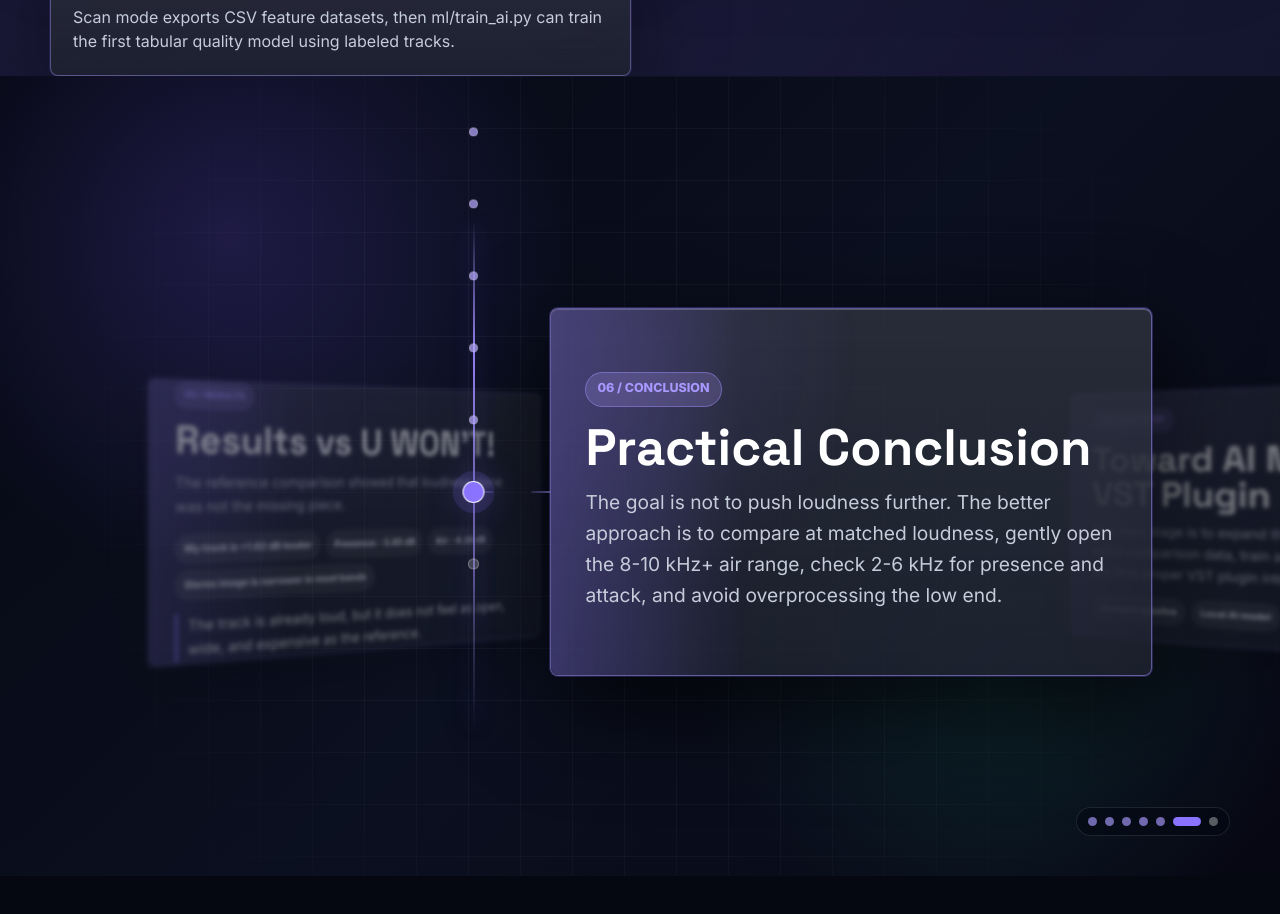
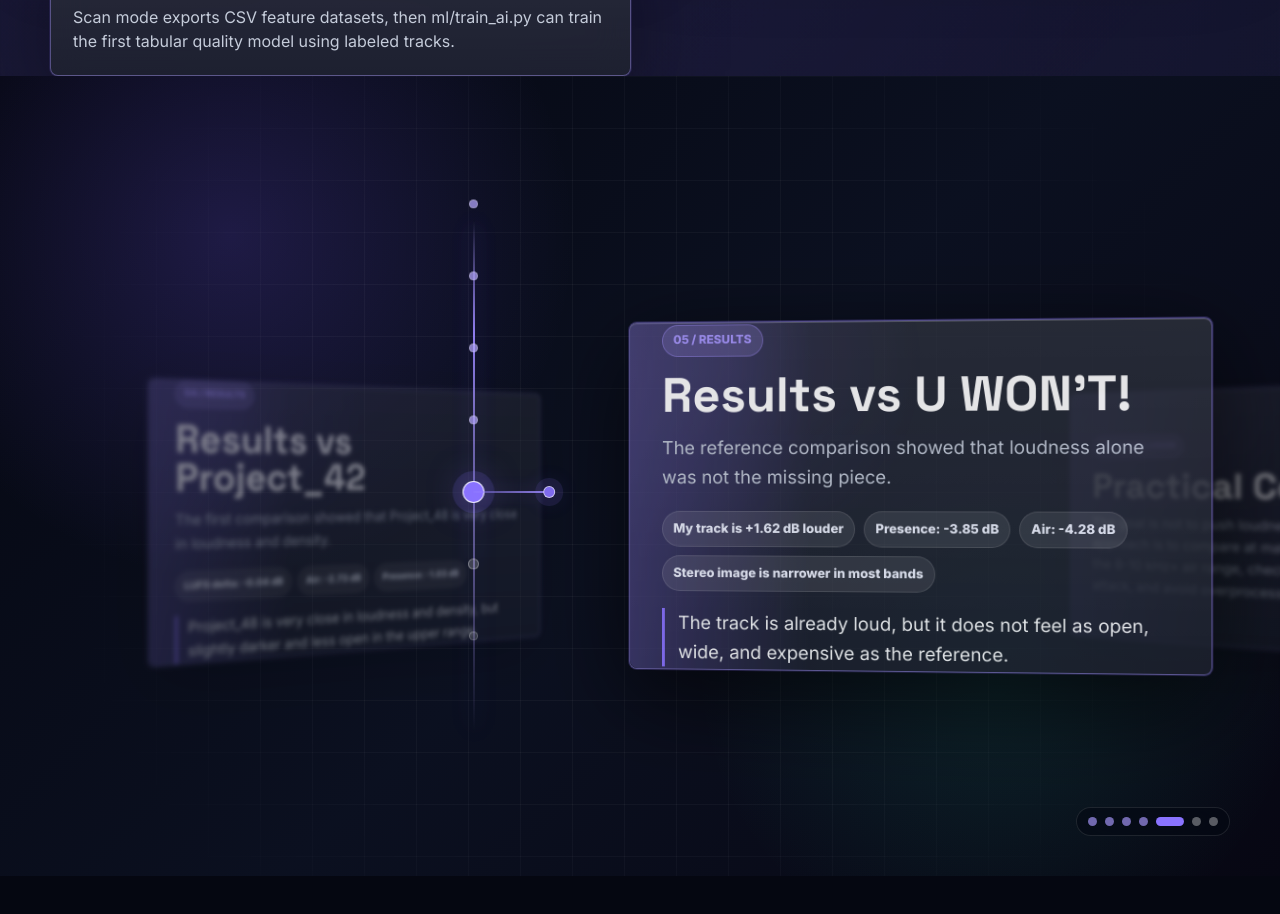
Before and after one commit to geroge112/CV_website, a React (Vite) app: page /project/ai-audio-analyzer-plugin in a window 1280 px wide. Shown: the part 1400-2314 px from the top of the page. Built offline with nearby package versions, Linux system fonts and the light colour scheme.

Commit message:
Fix contact route and workflow sequence

```diff
--- a/src/components/HeroSection.jsx
+++ b/src/components/HeroSection.jsx
@@ -29,10 +29,10 @@ export default function HeroSection() {
             <FileText size={18} />
             Read CV
           </Link>
-          <a className="button-secondary" href={`mailto:${resume.email}`}>
+          <Link className="button-secondary" to="/contact">
             <Mail size={18} />
             Contact
-          </a>
+          </Link>
         </div>
       </div>
       <div className="hero-panel">
--- a/src/components/ProjectWorkflowTree.jsx
+++ b/src/components/ProjectWorkflowTree.jsx
@@ -1,9 +1,4 @@
-import { useMotionValueEvent, useScroll } from "framer-motion";
-import { useRef, useState } from "react";
-
-function clamp(value, min, max) {
-  return Math.min(Math.max(value, min), max);
-}
+import { useEffect, useRef, useState } from "react";
 
 function getCardState(index, activeIndex) {
   const distance = index - activeIndex;
@@ -61,32 +56,60 @@ function WorkflowCard({ step, state }) {
 
 export default function ProjectWorkflowTree({ workflow }) {
   const sectionRef = useRef(null);
+  const timersRef = useRef([]);
   const [activeIndex, setActiveIndex] = useState(0);
+  const [hasStarted, setHasStarted] = useState(false);
   const steps = workflow?.steps ?? [];
 
-  const { scrollYProgress } = useScroll({
-    target: sectionRef,
-    offset: ["start start", "end end"],
-  });
+  useEffect(() => {
+    const section = sectionRef.current;
 
-  useMotionValueEvent(scrollYProgress, "change", (latest) => {
-    const normalized = clamp(latest, 0, 1);
-    const maxIndex = Math.max(steps.length - 1, 0);
-    const stepProgress = normalized * maxIndex;
-    const nextIndex = clamp(Math.round(stepProgress), 0, maxIndex);
-    const distanceFromStep = Math.abs(stepProgress - nextIndex);
-    const connectorPresence = clamp(1 - distanceFromStep * 2, 0, 1);
+    if (!section || !steps.length) {
+      return undefined;
+    }
 
-    sectionRef.current?.style.setProperty("--journey-progress", normalized.toString());
-    sectionRef.current?.style.setProperty("--connector-presence", connectorPresence.toFixed(3));
-    setActiveIndex((currentIndex) => {
-      return currentIndex === nextIndex ? currentIndex : nextIndex;
-    });
-  });
+    const clearTimers = () => {
+      timersRef.current.forEach((timer) => window.clearTimeout(timer));
+      timersRef.current = [];
+    };
+
+    const startSequence = () => {
+      clearTimers();
+      setHasStarted(true);
+      setActiveIndex(0);
+
+      steps.slice(1).forEach((_, index) => {
+        const timer = window.setTimeout(() => {
+          setActiveIndex(index + 1);
+        }, 1450 + index * 1750);
+
+        timersRef.current.push(timer);
+      });
+    };
+
+    const observer = new IntersectionObserver(
+      ([entry]) => {
+        if (entry.isIntersecting) {
+          startSequence();
+        }
+      },
+      { threshold: 0.08 }
+    );
+
+    observer.observe(section);
+
+    return () => {
+      observer.disconnect();
+      clearTimers();
+    };
+  }, [steps.length]);
 
   if (!steps.length) {
     return null;
   }
+
+  const maxIndex = Math.max(steps.length - 1, 1);
+  const progress = activeIndex / maxIndex;
 
   return (
     <section
@@ -95,10 +118,11 @@ export default function ProjectWorkflowTree({ workflow }) {
       style={{
         "--journey-count": steps.length,
         "--journey-active-index": activeIndex,
-        "--connector-presence": 1,
+        "--journey-progress": progress,
+        "--connector-presence": hasStarted ? 1 : 0,
       }}
     >
-      <div className={`workflow-sticky journey-sticky ${activeIndex > 0 ? "is-intro-hidden" : ""}`}>
+      <div className={`workflow-sticky journey-sticky ${hasStarted ? "is-running" : ""} ${activeIndex > 0 ? "is-intro-hidden" : ""}`}>
         <div className="journey-bg" aria-hidden="true" />
 
         <div className="journey-copy">
@@ -123,8 +147,8 @@ export default function ProjectWorkflowTree({ workflow }) {
         </div>
 
         <span className="journey-connector" aria-hidden="true">
-          <span className="journey-connector-segment from-axis" />
           <span className="journey-connector-segment from-card" />
+          <span className="journey-connector-node" />
         </span>
 
         <div className="journey-stage" aria-live="polite">
--- a/src/styles/global.css
+++ b/src/styles/global.css
@@ -1200,7 +1200,7 @@ h3 {
 
 .workflow-scroll {
   --journey-progress: 0;
-  --connector-presence: 1;
+  --connector-presence: 0;
   position: relative;
   width: 100vw;
   height: calc(var(--journey-count) * 100vh);
@@ -1291,7 +1291,7 @@ h3 {
   transition: opacity 360ms ease;
 }
 
-.journey-sticky:not(.is-intro-hidden) .journey-axis {
+.journey-sticky:not(.is-running) .journey-axis {
   opacity: 0;
 }
 
@@ -1386,57 +1386,59 @@ h3 {
 .journey-connector {
   position: absolute;
   top: var(--workflow-connector-y);
-  left: var(--workflow-axis-x);
-  z-index: 5;
+  left: calc(var(--workflow-axis-x) + var(--workflow-card-gap));
+  z-index: 7;
   width: var(--workflow-card-gap);
-  height: 16px;
+  height: 22px;
   opacity: 0;
-  transform: translateY(-50%);
+  transform: translate(-100%, -50%);
+  transform-origin: right center;
   transition:
-    opacity 220ms ease;
+    opacity 260ms ease,
+    transform 520ms cubic-bezier(0.22, 1, 0.36, 1);
   pointer-events: none;
 }
 
 .journey-connector-segment {
   position: absolute;
   top: 50%;
-  width: 50%;
-  height: 1px;
+  right: 0;
+  width: 100%;
+  height: 2px;
   border-radius: 999px;
   background:
     linear-gradient(
       90deg,
-      color-mix(in srgb, var(--project-accent) 78%, #fff),
-      color-mix(in srgb, var(--project-accent) 34%, rgba(255, 255, 255, 0.06))
+      color-mix(in srgb, var(--project-accent) 34%, rgba(255, 255, 255, 0.04)),
+      color-mix(in srgb, var(--project-accent) 82%, #fff)
     );
-  box-shadow: 0 0 16px color-mix(in srgb, var(--project-accent) 32%, transparent);
-  transform: translateY(-50%);
-  transition: transform 260ms cubic-bezier(0.22, 1, 0.36, 1);
-}
-
-.journey-connector-segment.from-axis {
-  left: 0;
-  transform: translateY(-50%) scaleX(var(--connector-presence));
-  transform-origin: left center;
-}
-
-.journey-connector-segment.from-card {
-  right: 0;
+  box-shadow:
+    0 0 18px color-mix(in srgb, var(--project-accent) 38%, transparent),
+    0 0 42px color-mix(in srgb, var(--project-accent) 18%, transparent);
   transform: translateY(-50%) scaleX(var(--connector-presence));
   transform-origin: right center;
-}
-
-.journey-connector-segment.from-card {
-  background:
-    linear-gradient(
-      90deg,
-      color-mix(in srgb, var(--project-accent) 34%, rgba(255, 255, 255, 0.06)),
-      color-mix(in srgb, var(--project-accent) 72%, #fff)
-    );
-}
-
-.journey-sticky.is-intro-hidden .journey-connector {
-  opacity: 0.86;
+  transition: transform 620ms cubic-bezier(0.22, 1, 0.36, 1);
+}
+
+.journey-connector-node {
+  position: absolute;
+  top: 50%;
+  right: -5px;
+  width: 12px;
+  height: 12px;
+  border: 1px solid rgba(255, 255, 255, 0.68);
+  border-radius: 999px;
+  background: var(--project-accent);
+  box-shadow:
+    0 0 0 8px color-mix(in srgb, var(--project-accent) 12%, transparent),
+    0 0 28px color-mix(in srgb, var(--project-accent) 48%, transparent);
+  opacity: var(--connector-presence);
+  transform: translateY(-50%);
+  transition: opacity 260ms ease;
+}
+
+.journey-sticky.is-running .journey-connector {
+  opacity: 0.92;
 }
 
 .journey-stage {
```
